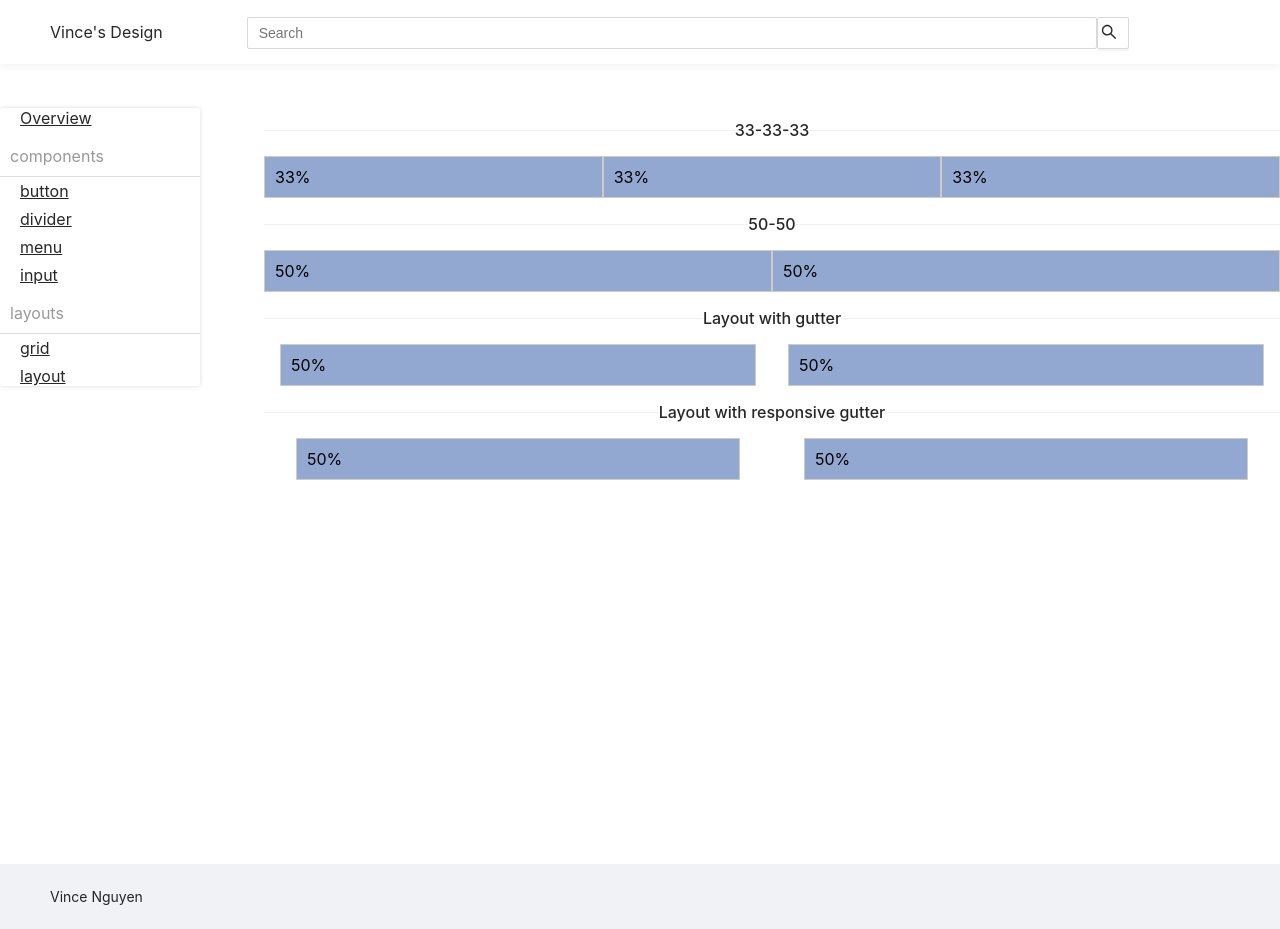
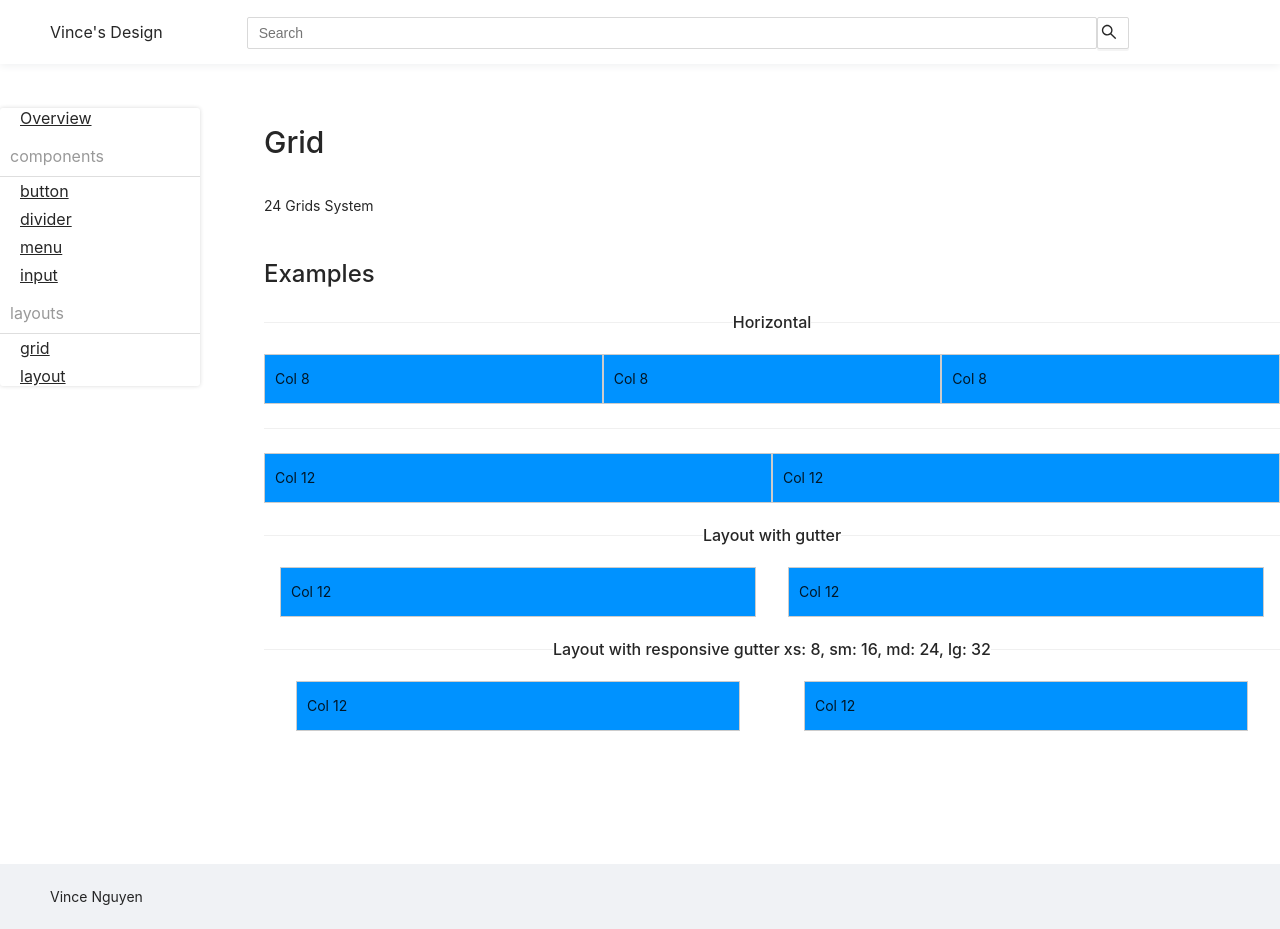
Before and after one commit to VINCENGUYEN-JS/vince-components, a React (Create React App) app: page /grid in a window 1280 px wide. Built offline with nearby package versions, Linux system fonts and the light colour scheme.

Commit message:
remove-listener-for-row-component-when-component-unmount

```diff
--- a/src/layout/grid/row.tsx
+++ b/src/layout/grid/row.tsx
@@ -35,9 +35,10 @@ const Row = (props: RowProps) => {
   });
 
   React.useEffect(() => {
-    ResponsiveObserve.subscribe((screen) => {
+    const token = ResponsiveObserve.subscribe((screen) => {
       setScreens(screen);
     });
+    return () => ResponsiveObserve.unsubscribe(token);
   }, []);
 
   const getGutter = React.useCallback((): number => {
--- a/src/pages/GridExample.tsx
+++ b/src/pages/GridExample.tsx
@@ -6,7 +6,7 @@ const BorderBox = (props: any) => (
   <div
     style={{
       border: "1px solid #ccc",
-      backgroundColor: "#92a8d1",
+      backgroundColor: "rgb(0, 146, 255)",
       padding: "10px",
     }}
   >
@@ -15,47 +15,52 @@ const BorderBox = (props: any) => (
 );
 
 const GridExample = () => (
-  <>
-    <Divider>33-33-33</Divider>
+  <section className="markdown">
+    <h1>Grid</h1>
+    <p>24 Grids System</p>
+    <h2>Examples</h2>
+    <Divider>Horizontal</Divider>
     <Row>
       <Col span={8}>
-        <BorderBox>33%</BorderBox>
+        <BorderBox>Col 8</BorderBox>
       </Col>
       <Col span={8}>
-        <BorderBox>33%</BorderBox>
+        <BorderBox>Col 8</BorderBox>
       </Col>
       <Col span={8}>
-        <BorderBox>33%</BorderBox>
+        <BorderBox>Col 8</BorderBox>
       </Col>
     </Row>
-    <Divider>50-50</Divider>
+    <Divider></Divider>
     <Row>
       <Col span={12}>
-        <BorderBox>50%</BorderBox>
+        <BorderBox>Col 12</BorderBox>
       </Col>
       <Col span={12}>
-        <BorderBox>50%</BorderBox>
+        <BorderBox>Col 12</BorderBox>
       </Col>
     </Row>
     <Divider>Layout with gutter</Divider>
     <Row gutter={16}>
       <Col span={12}>
-        <BorderBox>50%</BorderBox>
+        <BorderBox>Col 12</BorderBox>
       </Col>
       <Col span={12}>
-        <BorderBox>50%</BorderBox>
+        <BorderBox>Col 12</BorderBox>
       </Col>
     </Row>
-    <Divider>Layout with responsive gutter</Divider>
+    <Divider>
+      Layout with responsive gutter xs: 8, sm: 16, md: 24, lg: 32{" "}
+    </Divider>
     <Row gutter={{ xs: 8, sm: 16, md: 24, lg: 32 }}>
       <Col span={12}>
-        <BorderBox>50%</BorderBox>
+        <BorderBox>Col 12</BorderBox>
       </Col>
       <Col span={12}>
-        <BorderBox>50%</BorderBox>
+        <BorderBox>Col 12</BorderBox>
       </Col>
     </Row>
-  </>
+  </section>
 );
 
 export default GridExample;
--- a/src/pages/style/index.scss
+++ b/src/pages/style/index.scss
@@ -1,3 +1,13 @@
+// Utilities
+@mixin font-base() {
+  color: #000000d9;
+  font-weight: 500;
+  font-size: 30px;
+  font-family: Avenir, -apple-system, BlinkMacSystemFont, Segoe UI, Roboto,
+    Helvetica Neue, Arial, Noto Sans, sans-serif, apple color emoji,
+    segoe ui emoji, Segoe UI Symbol, noto color emoji, sans-serif;
+}
+
 .layout-example {
   .layout-footer {
     color: #fff;
@@ -38,13 +48,20 @@
   h1 {
     margin-top: 8px;
     margin-bottom: 20px;
-    color: #000000d9;
-    font-weight: 500;
-    font-size: 30px;
-    font-family: Avenir, -apple-system, BlinkMacSystemFont, Segoe UI, Roboto,
-      Helvetica Neue, Arial, Noto Sans, sans-serif, apple color emoji,
-      segoe ui emoji, Segoe UI Symbol, noto color emoji, sans-serif;
-    line-height: 38px;
+    @include font-base();
+  }
+  h2,
+  h3,
+  h4,
+  h5,
+  h6 {
+    clear: both;
+    margin: 1.6em 0 0.6em;
+    @include font-base();
+  }
+  h2 {
+    font-size: 24px;
+    line-height: 32px;
   }
   .input {
     padding: 0;
--- a/src/utils/responsiveObserve.ts
+++ b/src/utils/responsiveObserve.ts
@@ -59,6 +59,10 @@ const responsiveObserve = {
     func(screens);
     return subUid;
   },
+
+  unsubscribe(token: number) {
+    subscribers.delete(token);
+  },
 };
 
 export default responsiveObserve;
```
